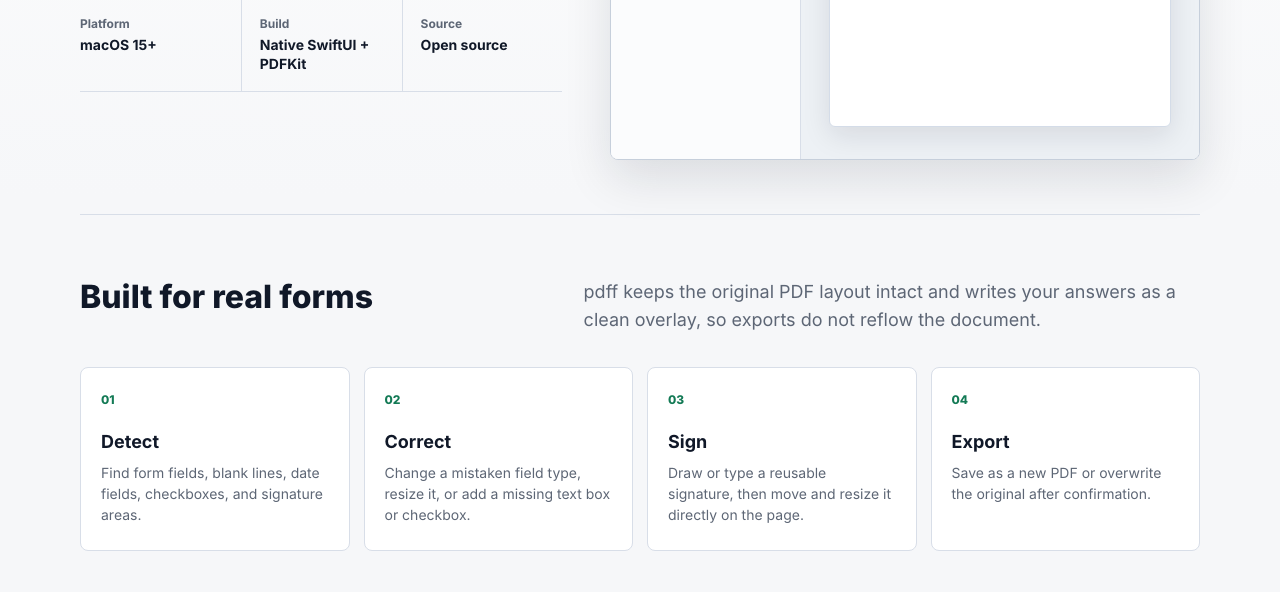
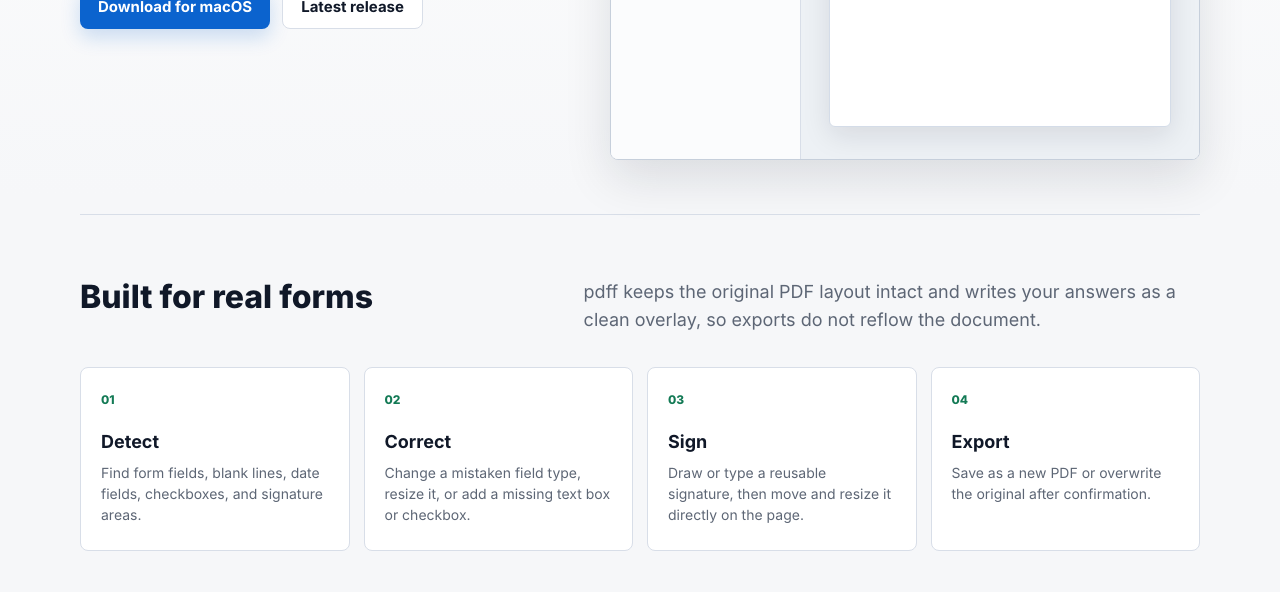
Before and after one commit to viraatdas/pdff, a website: page web/index.html in a window 1280 px wide. Shown: the part 508-1100 px from the top of the page. Drawn offline with Linux system fonts and the light colour scheme.

Commit message:
Simplify pdff homepage hero

```diff
--- a/web/index.html
+++ b/web/index.html
@@ -49,20 +49,6 @@
               Latest release
             </a>
           </div>
-          <dl class="facts" aria-label="App details">
-            <div>
-              <dt>Platform</dt>
-              <dd>macOS 15+</dd>
-            </div>
-            <div>
-              <dt>Build</dt>
-              <dd>Native SwiftUI + PDFKit</dd>
-            </div>
-            <div>
-              <dt>Source</dt>
-              <dd>Open source</dd>
-            </div>
-          </dl>
         </div>
 
         <div class="app-preview" aria-label="pdff app preview">
--- a/web/styles.css
+++ b/web/styles.css
@@ -184,41 +184,6 @@
 .secondary-action:hover {
   border-color: var(--line-strong);
   background: #f9fafb;
-}
-
-.facts {
-  display: grid;
-  grid-template-columns: repeat(3, minmax(0, 1fr));
-  gap: 0;
-  max-width: 620px;
-  margin: 34px 0 0;
-  border-top: 1px solid var(--line);
-  border-bottom: 1px solid var(--line);
-}
-
-.facts div {
-  min-width: 0;
-  padding: 16px 18px 16px 0;
-}
-
-.facts div + div {
-  padding-left: 18px;
-  border-left: 1px solid var(--line);
-}
-
-.facts dt {
-  margin-bottom: 6px;
-  color: var(--muted);
-  font-size: 12px;
-  font-weight: 700;
-}
-
-.facts dd {
-  margin: 0;
-  color: var(--ink);
-  font-size: 14px;
-  font-weight: 720;
-  line-height: 1.35;
 }
 
 .app-preview {
@@ -554,20 +519,6 @@
     font-size: 18px;
   }
 
-  .facts {
-    grid-template-columns: 1fr;
-  }
-
-  .facts div {
-    padding: 14px 0;
-  }
-
-  .facts div + div {
-    border-top: 1px solid var(--line);
-    border-left: 0;
-    padding-left: 0;
-  }
-
   .app-frame {
     grid-template-columns: 1fr;
     min-height: auto;
```
